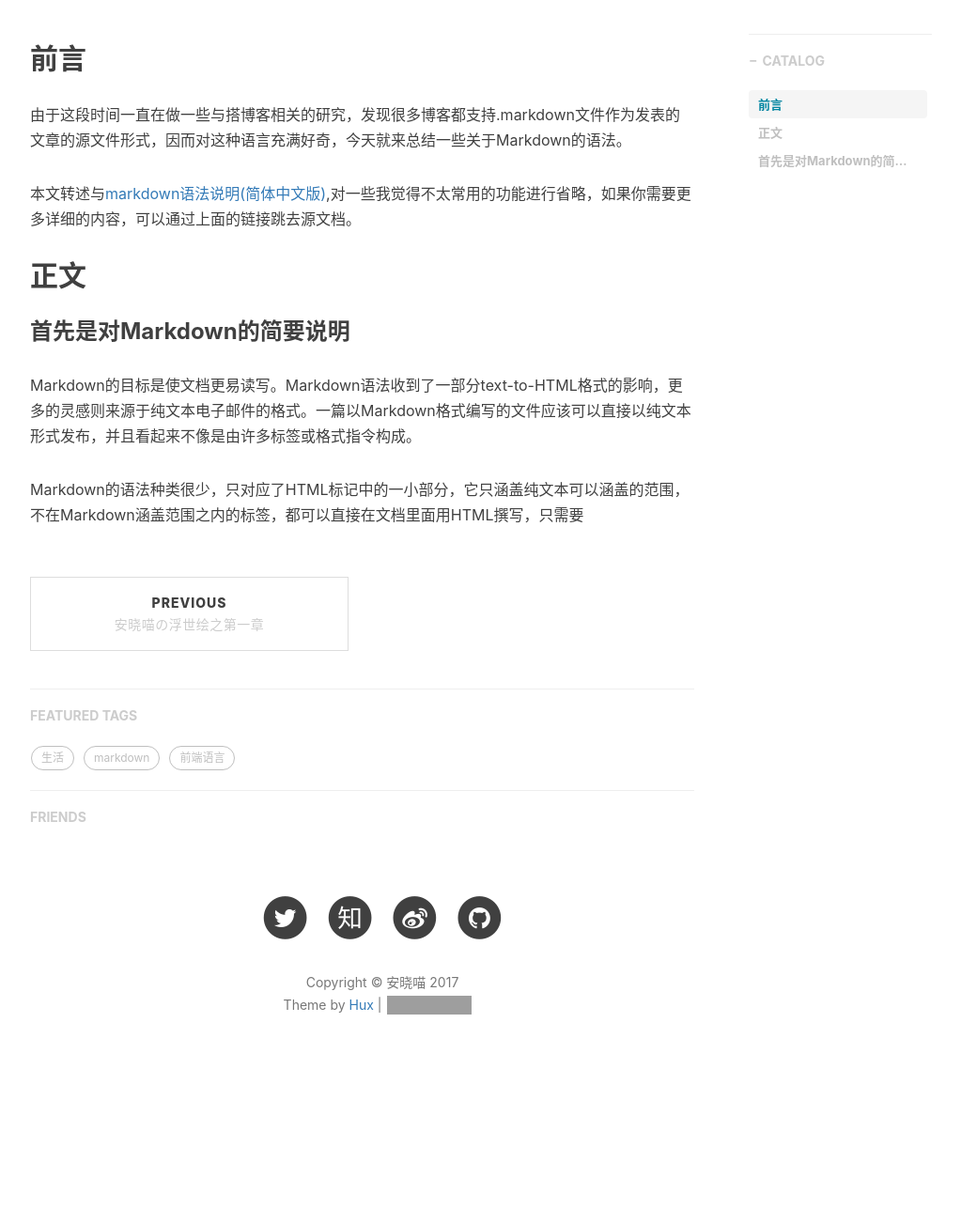
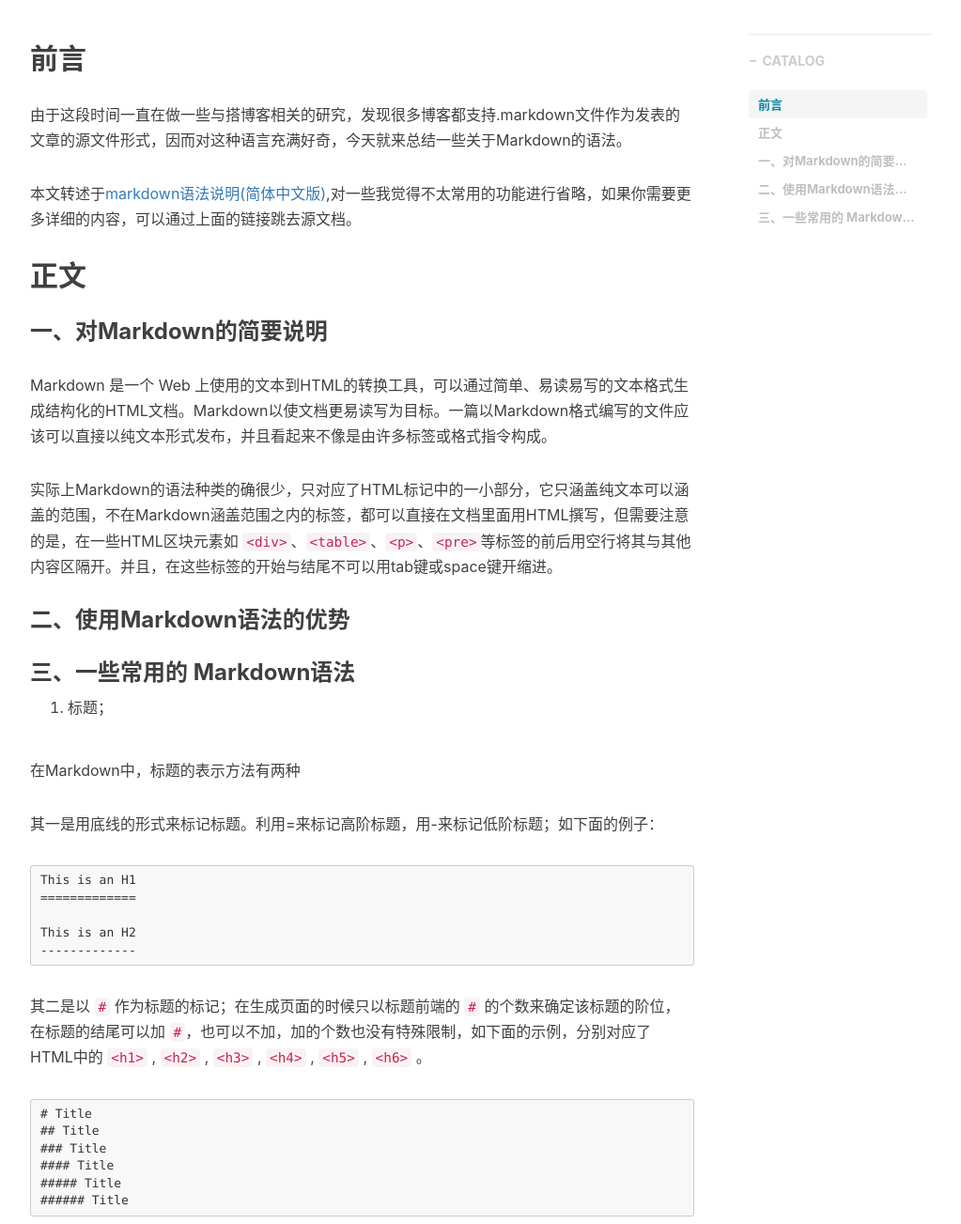
Before and after one commit to axmiao/axmiao.github.io, a Jekyll site: the page built from _posts/2017-07-31-Markdown语言.md, in a window 1280 px wide and 1400 px high, scrolled down 430 px, cut to the strip 97-1400 px from the top of the window. Shown: the whole strip at 94% size, without its empty margins (233-1256 px from the left). Built offline with Jekyll 4.4.1, drawn with Linux system fonts in a browser that asks for light colours; nearby versions of some CDN libraries; comment, search, counter and statistics services are not loaded; before the commit the page ends 1701 px from its top, so only the background shows below that; grey boxes are pictures that could not be loaded.

Commit message:
post2 0.0.28

````diff
--- a/_posts/2017-07-31-Markdown语言.md
+++ b/_posts/2017-07-31-Markdown语言.md
@@ -12,16 +12,47 @@ tags:
     - 前端语言
 ---
 
-## 前言
+## 前言 ##
 
 由于这段时间一直在做一些与搭博客相关的研究，发现很多博客都支持.markdown文件作为发表的文章的源文件形式，因而对这种语言充满好奇，今天就来总结一些关于Markdown的语法。
 
-本文转述与[markdown语法说明(简体中文版)](http://http://www.appinn.com/markdown/),对一些我觉得不太常用的功能进行省略，如果你需要更多详细的内容，可以通过上面的链接跳去源文档。
+本文转述于[markdown语法说明(简体中文版)](http://http://www.appinn.com/markdown/),对一些我觉得不太常用的功能进行省略，如果你需要更多详细的内容，可以通过上面的链接跳去源文档。
 
-## 正文
+## 正文 ##
 
-### 首先是对Markdown的简要说明
+### 一、对Markdown的简要说明 ###
 
-Markdown的目标是使文档更易读写。Markdown语法收到了一部分text-to-HTML格式的影响，更多的灵感则来源于纯文本电子邮件的格式。一篇以Markdown格式编写的文件应该可以直接以纯文本形式发布，并且看起来不像是由许多标签或格式指令构成。
+Markdown 是一个 Web 上使用的文本到HTML的转换工具，可以通过简单、易读易写的文本格式生成结构化的HTML文档。Markdown以使文档更易读写为目标。一篇以Markdown格式编写的文件应该可以直接以纯文本形式发布，并且看起来不像是由许多标签或格式指令构成。
 
-Markdown的语法种类很少，只对应了HTML标记中的一小部分，它只涵盖纯文本可以涵盖的范围，不在Markdown涵盖范围之内的标签，都可以直接在文档里面用HTML撰写，只需要
+实际上Markdown的语法种类的确很少，只对应了HTML标记中的一小部分，它只涵盖纯文本可以涵盖的范围，不在Markdown涵盖范围之内的标签，都可以直接在文档里面用HTML撰写，但需要注意的是，在一些HTML区块元素如 `<div>`、`<table>`、`<p>`、`<pre>`等标签的前后用空行将其与其他内容区隔开。并且，在这些标签的开始与结尾不可以用tab键或space键开缩进。
+
+### 二、使用Markdown语法的优势
+
+
+### 三、一些常用的 Markdown语法
+
+1. 标题；
+
+在Markdown中，标题的表示方法有两种
+
+其一是用底线的形式来标记标题。利用=来标记高阶标题，用-来标记低阶标题；如下面的例子：
+```
+This is an H1
+=============
+
+This is an H2
+-------------
+```
+
+其二是以 `#` 作为标题的标记；在生成页面的时候只以标题前端的 `#` 的个数来确定该标题的阶位，在标题的结尾可以加 `#`，也可以不加，加的个数也没有特殊限制，如下面的示例，分别对应了HTML中的 `<h1>` , `<h2>` , `<h3>` , `<h4>` , `<h5>` , `<h6>` 。
+
+```
+# Title
+## Title
+### Title
+#### Title
+##### Title
+###### Title
+```
+
+2.引用；
````
